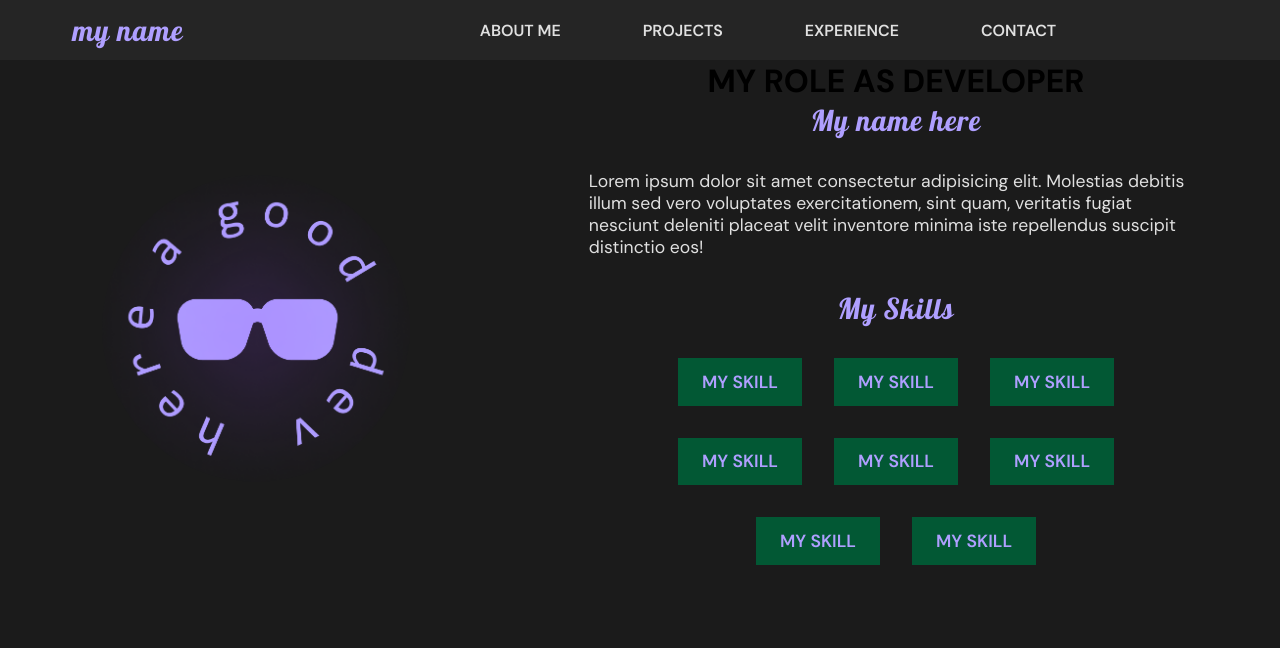
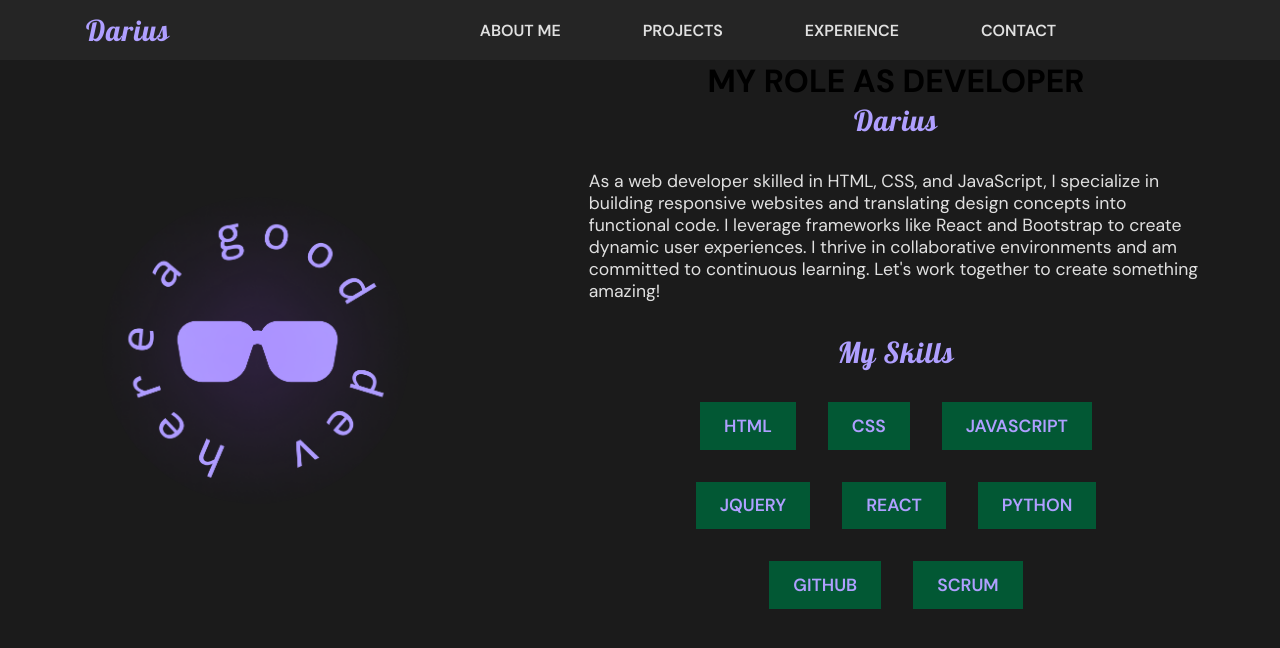
Before and after one commit to Tappy858/FSDI-Portfolio, a plain HTML site: page index.html in a window 1280 px wide. Drawn offline with Linux system fonts and the light colour scheme.

Commit message:
116_final

```diff
--- a/index.html
+++ b/index.html
@@ -13,7 +13,7 @@
     <link rel="stylesheet" href="./css/header.css" />
     <link rel="stylesheet" href="./css/sections.css" />
     <link rel="stylesheet" href="./css/responsive.css" />
-    <title>My Name | Role</title>
+    <title>Darius | Developer</title>
 </head>
 
 <body>
@@ -22,7 +22,7 @@
         <!-- Left Side-->
         <div class="logo center-row">
             <a href="">
-                <h2>my name</h2>
+                <h2>Darius</h2>
             </a>
         </div>
 
@@ -48,27 +48,27 @@
             <div class="center-column">
                 <h1>My role as developer</h1>
 
-                <h2>My name here</h2>
+                <h2>Darius</h2>
             </div>
             <p>
-                Lorem ipsum dolor sit amet consectetur adipisicing elit. Molestias
-                debitis illum sed vero voluptates exercitationem, sint quam, veritatis
-                fugiat nesciunt deleniti placeat velit inventore minima iste
-                repellendus suscipit distinctio eos!
+            As a web developer skilled in HTML, CSS, and JavaScript, I specialize in building responsive websites and translating
+            design concepts into functional code. I leverage frameworks like React and Bootstrap to create dynamic user experiences.
+            I thrive in collaborative environments and am committed to continuous learning. Let's work together to create something
+            amazing!
             </p>
 
             <div class="skill-list center-column">
                 <h2>My Skills</h2>
 
                 <div class="tags-container center-row">
-                    <label>My Skill</label>
-                    <label>My Skill</label>
-                    <label>My Skill</label>
-                    <label>My Skill</label>
-                    <label>My Skill</label>
-                    <label>My Skill</label>
-                    <label>My Skill</label>
-                    <label>My Skill</label>
+                    <label>HTML</label>
+                    <label>CSS</label>
+                    <label>JavaScript</label>
+                    <label>jQuery</label>
+                    <label>React</label>
+                    <label>Python</label>
+                    <label>GitHub</label>
+                    <label>Scrum</label>
                 </div>
             </div>
         </div>
```
